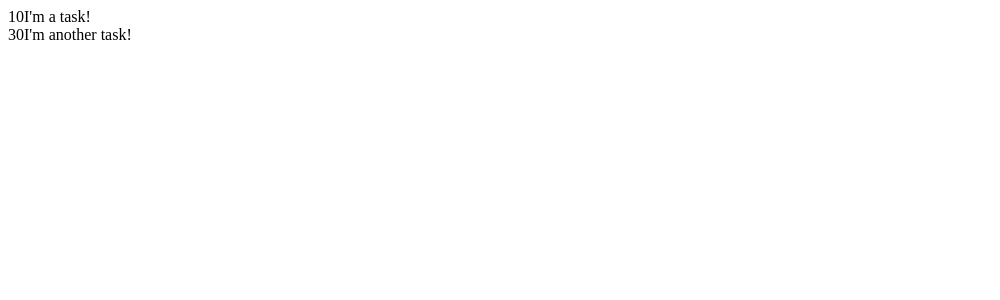
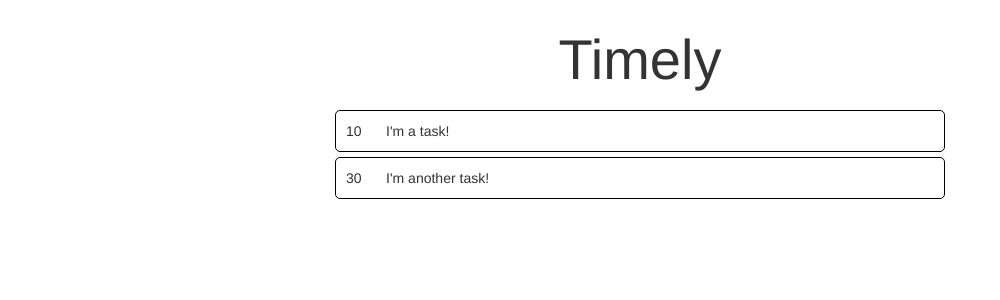
Before and after one commit to czhao39/epochs, a React (Create React App) app: page / in a window 1280 px wide. Shown: the top 300 px of the page, without its empty margins (0-1000 px from the left). Built offline with nearby package versions, Linux system fonts and the light colour scheme.

Commit message:
create basic app layout with Bootstrap

```diff
--- a/public/index.html
+++ b/public/index.html
@@ -5,6 +5,8 @@
     <meta name="viewport" content="width=device-width, initial-scale=1, shrink-to-fit=no">
     <meta name="theme-color" content="#000000">
     <title>React App</title>
+
+    <link rel="stylesheet" href="https://maxcdn.bootstrapcdn.com/bootstrap/3.3.7/css/bootstrap.min.css" integrity="sha384-BVYiiSIFeK1dGmJRAkycuHAHRg32OmUcww7on3RYdg4Va+PmSTsz/K68vbdEjh4u" crossorigin="anonymous">
   </head>
   <body>
     <noscript>
--- a/src/components/App.js
+++ b/src/components/App.js
@@ -1,14 +1,21 @@
 import React, { PureComponent } from "react";
+import { Grid, Row, Col } from "react-bootstrap";
 
+import "../styles/App.css";
 import TaskListContainer from "../containers/TaskListContainer";
 
 
 class App extends PureComponent {
     render() {
         return (
-            <div>
-                <TaskListContainer />
-            </div>
+            <Grid fluid>
+                <div className="app-title">Timely</div>
+                <Row>
+                    <Col xs={12} sm={8} md={6} smOffset={2} mdOffset={3}>
+                        <TaskListContainer />
+                    </Col>
+                </Row>
+            </Grid>
         );
     }
 }
--- a/src/components/TaskItem.js
+++ b/src/components/TaskItem.js
@@ -1,12 +1,14 @@
 import React from "react";
 import PropTypes from "prop-types";
+
+import "../styles/TaskItem.css";
 
 
 const TaskItem = ({ id, name, timeRemaining, setTimeRemaining }) => {
     return (
         <div className="task-item">
-            <span className="task-item-time-remaining">{timeRemaining}</span>
-            <span className="task-item-name">{name}</span>
+            <div className="task-item-time-remaining">{timeRemaining}</div>
+            <div className="task-item-name">{name}</div>
         </div>
     );
 };
--- /dev/null
+++ b/src/styles/App.css
@@ -0,0 +1,6 @@
+.app-title {
+    font-size: 4em;
+    text-align: center;
+    margin-top: 2rem;
+    margin-bottom: 1rem;
+}
--- /dev/null
+++ b/src/styles/TaskItem.css
@@ -0,0 +1,11 @@
+.task-item {
+    padding: 10px;
+    margin-bottom: 5px;
+    border: 1px solid black;
+    border-radius: 5px;
+    display: flex;
+}
+
+.task-item-time-remaining {
+    width: 4rem;
+}
```
